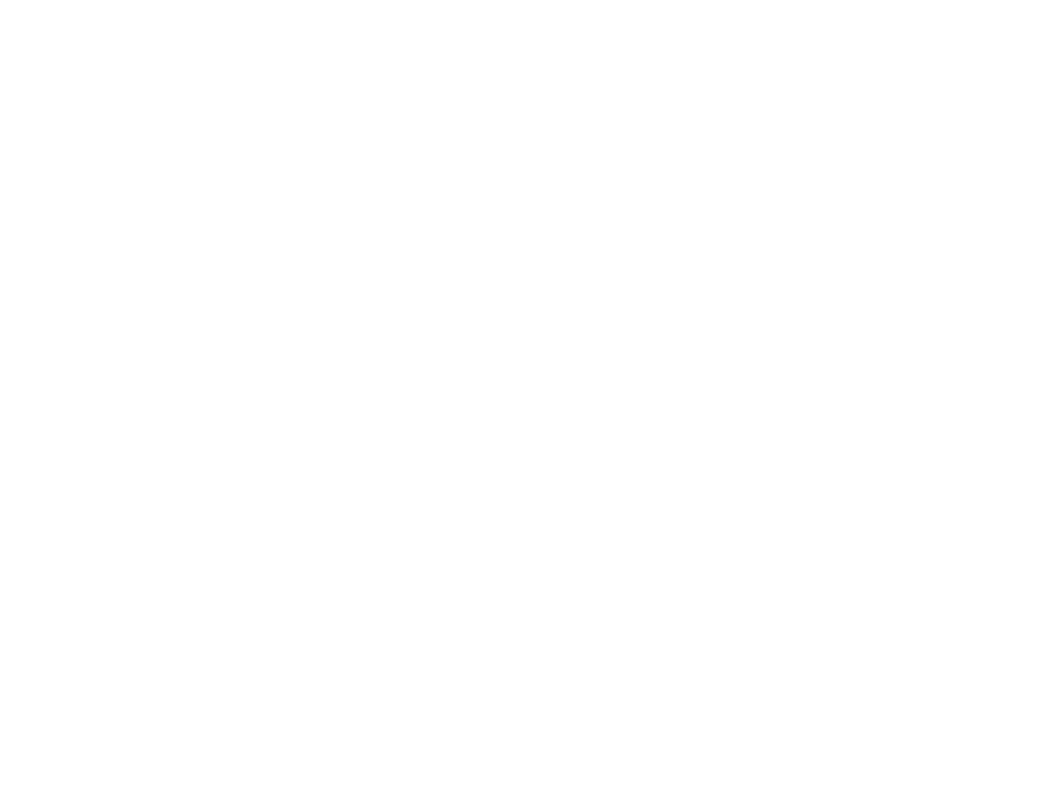
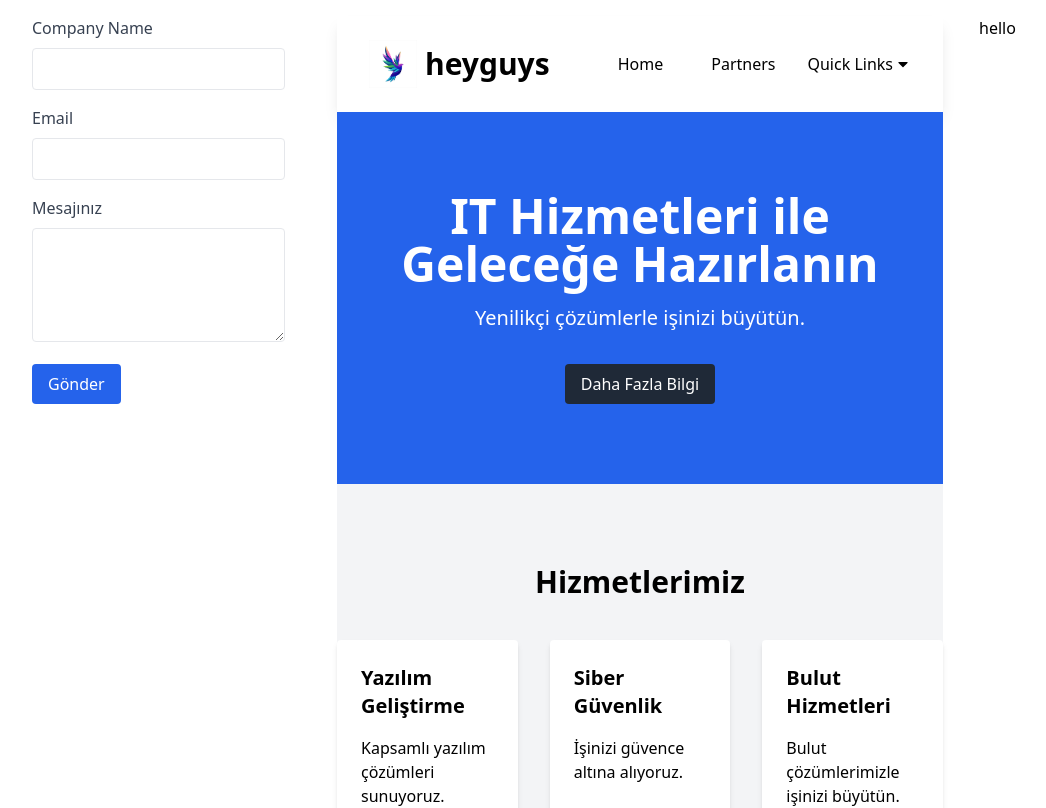
Before and after one commit to BurakFO/Landing-Page-React-Tailwind, a React (Vite) app: page /create in a window 1280 px wide. Before the commit this address had no page. Shown: the top 808 px of the page, without its empty margins (0-1046 px from the left). Built offline with nearby package versions, Linux system fonts and the light colour scheme.

Commit message:
Create Page Added

```diff
--- a/src/App.jsx
+++ b/src/App.jsx
@@ -1,23 +1,18 @@
 import React, { useState } from 'react'
-import Navbar from './components/Navbar/Navbar'
-import Hero from './components/Hero/Hero'
-import Services from './components/Services/Services'
-import About from './components/About/About'
-import Contact from './components/Contact/Contact'
-import Footer from './components/Footer/Footer'
+import { Route, Routes } from 'react-router-dom'
 import HomePage from './pages/HomePage'
-import { Route, Routes } from 'react-router-dom'
+import CreatePage from './pages/CreatePage'
+
+
 function App() {
-  const [count, setCount] = useState(0)
 
   return (
     <>
 
       <Routes>
-
-        <Route path='/' element={<HomePage/>}/>
-        <Route path='/home' element={<HomePage/>}/>
-
+        <Route path='/' element={<HomePage />} />
+        <Route path='/home' element={<HomePage />} />
+        <Route path='/create' element={<CreatePage />} />
       </Routes>
     </>
   )
--- /dev/null
+++ b/src/components/CreateInput/CreateInput.jsx
@@ -0,0 +1,37 @@
+import React from "react";
+import { useSelector, useDispatch } from "react-redux";
+import { selectCompanyName, setCompanyName } from "../../redux/companyNameSlice";
+
+const CreateInput = () => {
+
+    const dispatch = useDispatch();
+    const { companyName } = useSelector(selectCompanyName);
+
+    const handleChange = (e) => {
+        dispatch(setCompanyName(e.target.value));
+    };
+
+    return (
+        <div>
+            <form>
+                <div className="mb-4">
+                    <label className="block text-gray-700">Company Name</label>
+                    <input type="text" className="w-full mt-2 p-2 border rounded"
+                    onChange={handleChange}
+                    />
+                </div>
+                <div className="mb-4">
+                    <label className="block text-gray-700">Email</label>
+                    <input type="email" className="w-full mt-2 p-2 border rounded" />
+                </div>
+                <div className="mb-4">
+                    <label className="block text-gray-700">Mesajınız</label>
+                    <textarea className="w-full mt-2 p-2 border rounded" rows="4"></textarea>
+                </div>
+                <button type="submit" className="bg-blue-600 text-white py-2 px-4 rounded">Gönder</button>
+            </form>
+        </div>
+    );
+};
+
+export default CreateInput
--- a/src/pages/CreatePage.jsx
+++ b/src/pages/CreatePage.jsx
@@ -0,0 +1,40 @@
+import React from "react";
+import Navbar from "../components/Navbar/Navbar";
+import Hero from "../components/Hero/Hero";
+import Services from "../components/Services/Services";
+import About from "../components/About/About";
+import Contact from "../components/Contact/Contact";
+import Footer from "../components/Footer/Footer";
+import CreateInput from "../components/CreateInput/CreateInput";
+
+const CreatePage = () => {
+
+
+    return (
+        <>
+            <div className="grid grid-cols-8 gap-9 mt-4 m-4">
+                {/* Edit Section */}
+                <div className="col-span-2 mx-4">
+                    <CreateInput />
+                </div>
+
+                {/* Landing Page Section */}
+                <div className="col-span-4">
+                    <Navbar />
+                    <Hero />
+                    <Services />
+                    <About />
+                    <Contact />
+                    <Footer />
+                </div>
+
+                <div className="col-span-2">
+                    hello
+                </div>
+            </div>
+        </>
+
+    )
+}
+
+export default CreatePage;
--- a/tailwind.config.js
+++ b/tailwind.config.js
@@ -4,7 +4,17 @@ export default {
   content: ['./src/**/*.{js,jsx,ts,tsx}', './public/index.html'],
 
   theme: {
-    extend: {},
-  },
-  plugins: [],
+    extend: {
+
+      container: {
+        center: true,
+        padding: {
+          DEFAULT: "1rem",
+          lg: "0rem",
+          sm: "3rem",
+        }
+      }
+    },
+    plugins: [],
+  }
 }
```
